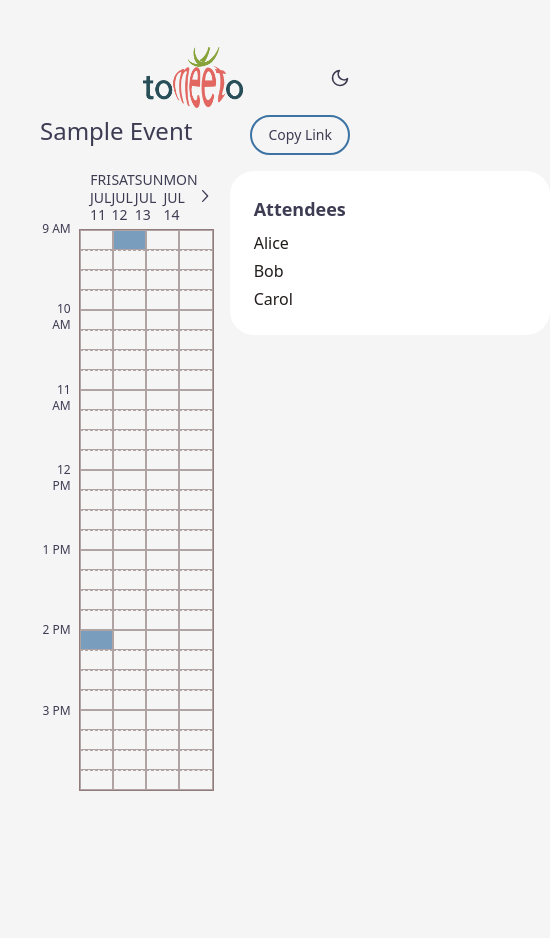
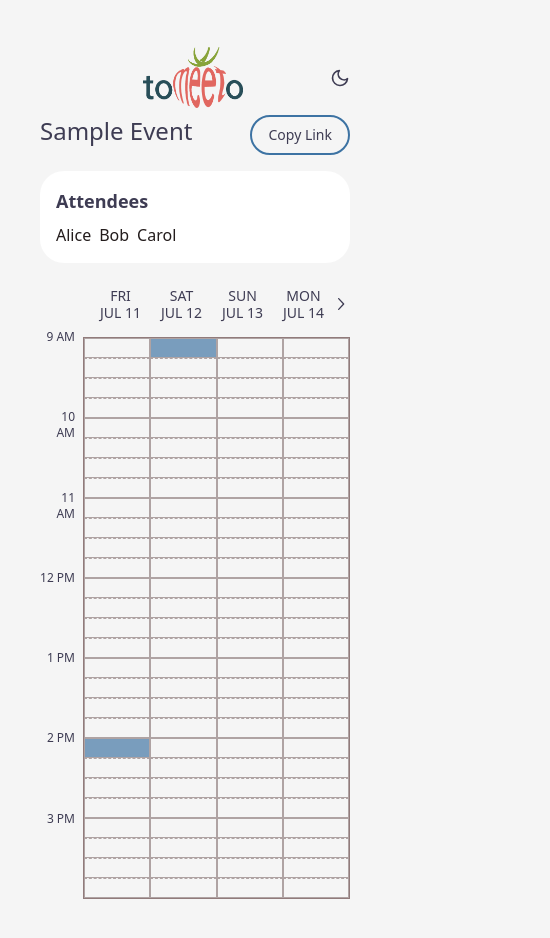
Before and after one commit to plan-cake/frontend, a Next.js app: page /schedule/results in a window 390 px wide. Shown: the whole page, 550 px wide, since content can reach past the window. Before the commit the page ends 844 px from the top, so only its background shows below. Built offline with nearby package versions, Linux system fonts and the light colour scheme; a web font is replaced by a local one.

Commit message:
adjust for mobile version

```diff
--- a/app/schedule/results/page.tsx
+++ b/app/schedule/results/page.tsx
@@ -118,7 +118,7 @@ export default function Page() {
         </div>
       </div>
 
-      <div className="flex gap-4">
+      <div className="flex flex-col-reverse gap-4 md:flex-row">
         <ScheduleGrid
           eventRange={eventRange}
           timezone={eventRange.timezone}
@@ -128,10 +128,10 @@ export default function Page() {
           setHoveredSlot={setHoveredSlot}
         />
 
-        <div className="w-80 shrink-0 overflow-y-auto">
-          <div className="space-y-6 rounded-3xl bg-[#FFFFFF] p-6 dark:bg-[#343249]">
+        <div className="w-full shrink-0 md:w-80">
+          <div className="space-y-4 rounded-3xl bg-[#FFFFFF] p-4 md:space-y-6 md:p-6 dark:bg-[#343249]">
             <h2 className="mb-2 text-lg font-semibold">Attendees</h2>
-            <ul className="space-y-1 text-gray-700 dark:text-gray-200">
+            <ul className="flex flex-wrap space-y-0 space-x-2 text-gray-700 md:flex-col md:space-y-1 md:space-x-0 dark:text-gray-200">
               {fillerAttendees.map((attendee) => {
                 const isAvailable = hoveredSlot
                   ? attendee.availability.has(hoveredSlot)
```
